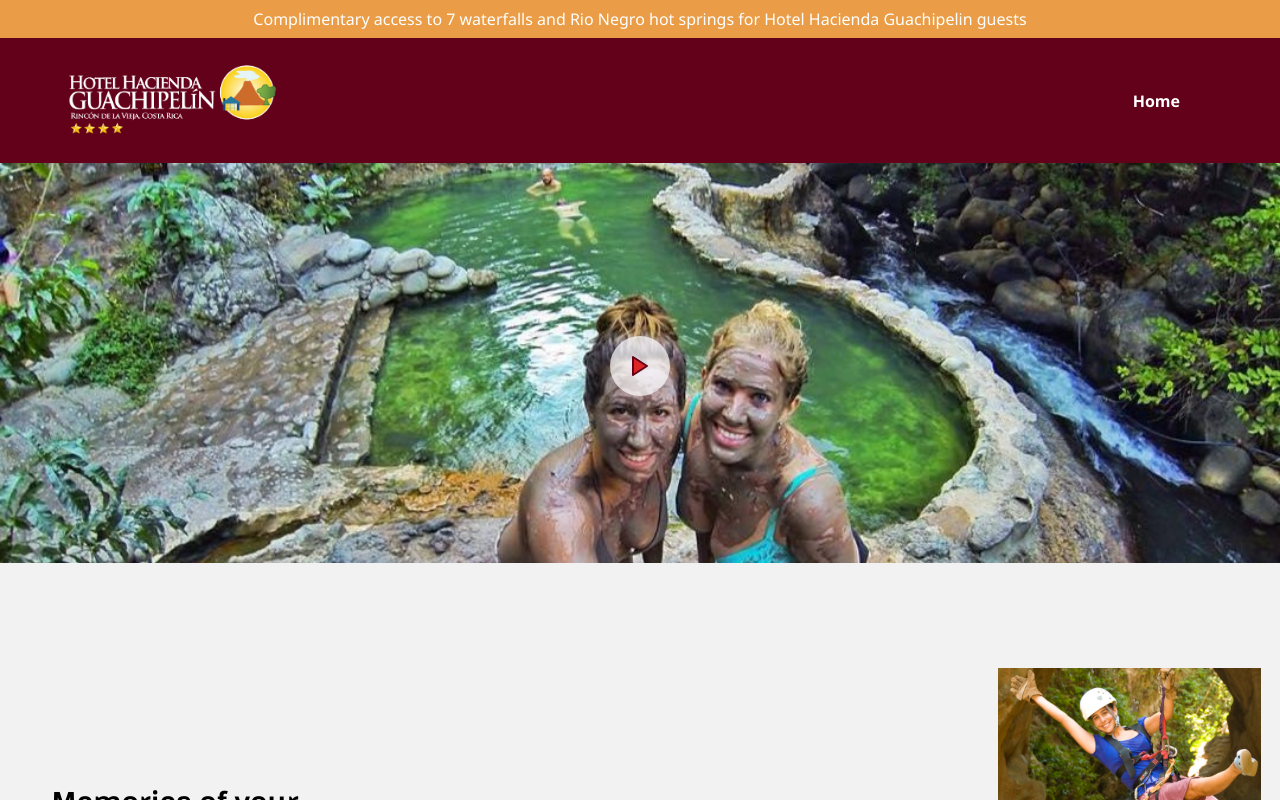
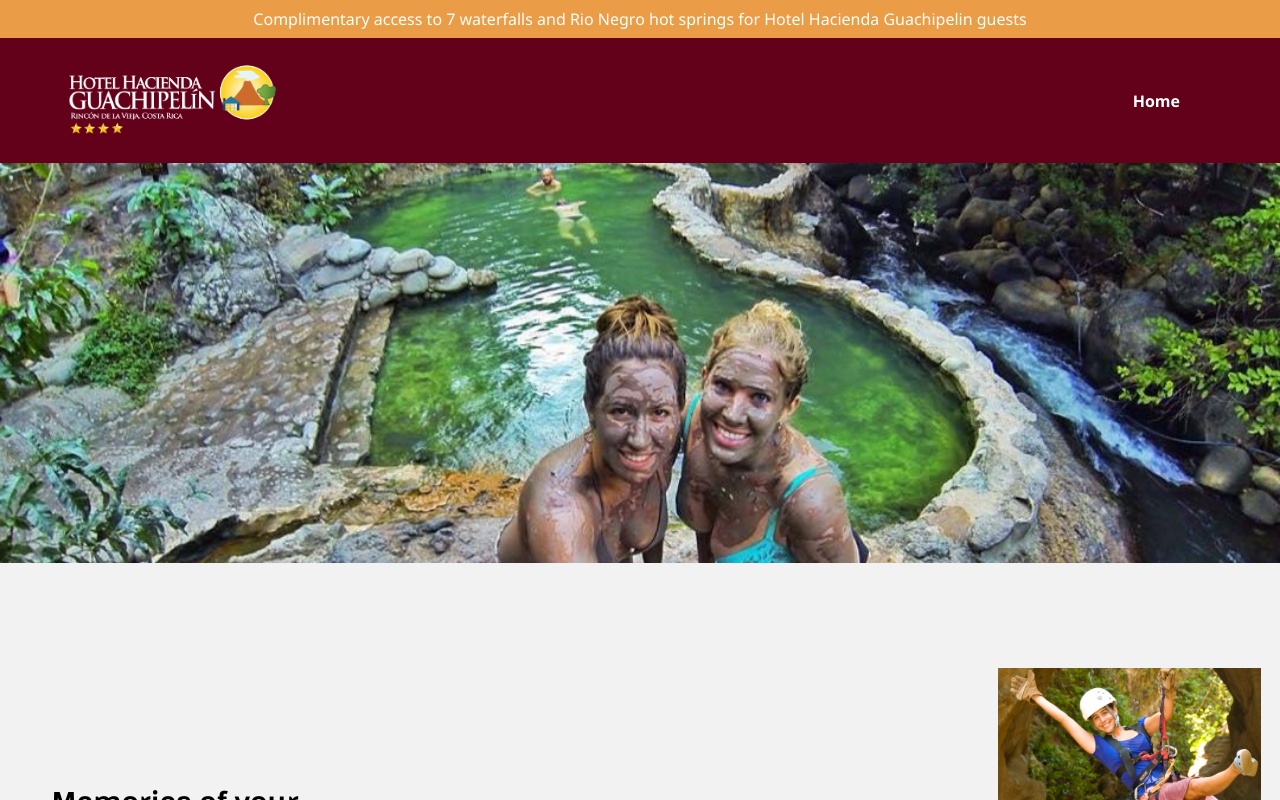
Before and after one commit to kjohazz/app-web-services, a React (Create React App) app in the folder app-web-hotel/: page /landing in a window 1280 px wide. Shown: the top 800 px of the page. Built offline with nearby package versions, Linux system fonts and the light colour scheme.

Commit message:
pruebas de correo
aun faltan mejoras

```diff
--- a/app-web-hotel/src/components/LandingPage/Header.jsx
+++ b/app-web-hotel/src/components/LandingPage/Header.jsx
@@ -57,13 +57,9 @@ function Header() {
         )}
       </header>
 
-      <div className={styles.banner} onClick={handleOpenModal}>
+      <div className={styles.banner} >
         <img src="/Volcanic-Mud-and-Springs-at-Hacienda-Guachipelin-photo-credit-valwyss.jpg" alt="Banner" className={styles.bannerImage} />
-        <button className={styles.playButton}>
-          <svg xmlns="http://www.w3.org/2000/svg" viewBox="0 0 24 24" fill="#63001a" stroke="#63001a" strokeWidth="2" strokeLinecap="round" strokeLinejoin="round" className="feather feather-play">
-            <polygon points="5 3 19 12 5 21 5 3"></polygon>
-          </svg>
-        </button>
+
       </div>
 
       {/* Modal del enlace */}
```
Also changed, not shown: 1 other file (tests, documents, lock files or other folders).
